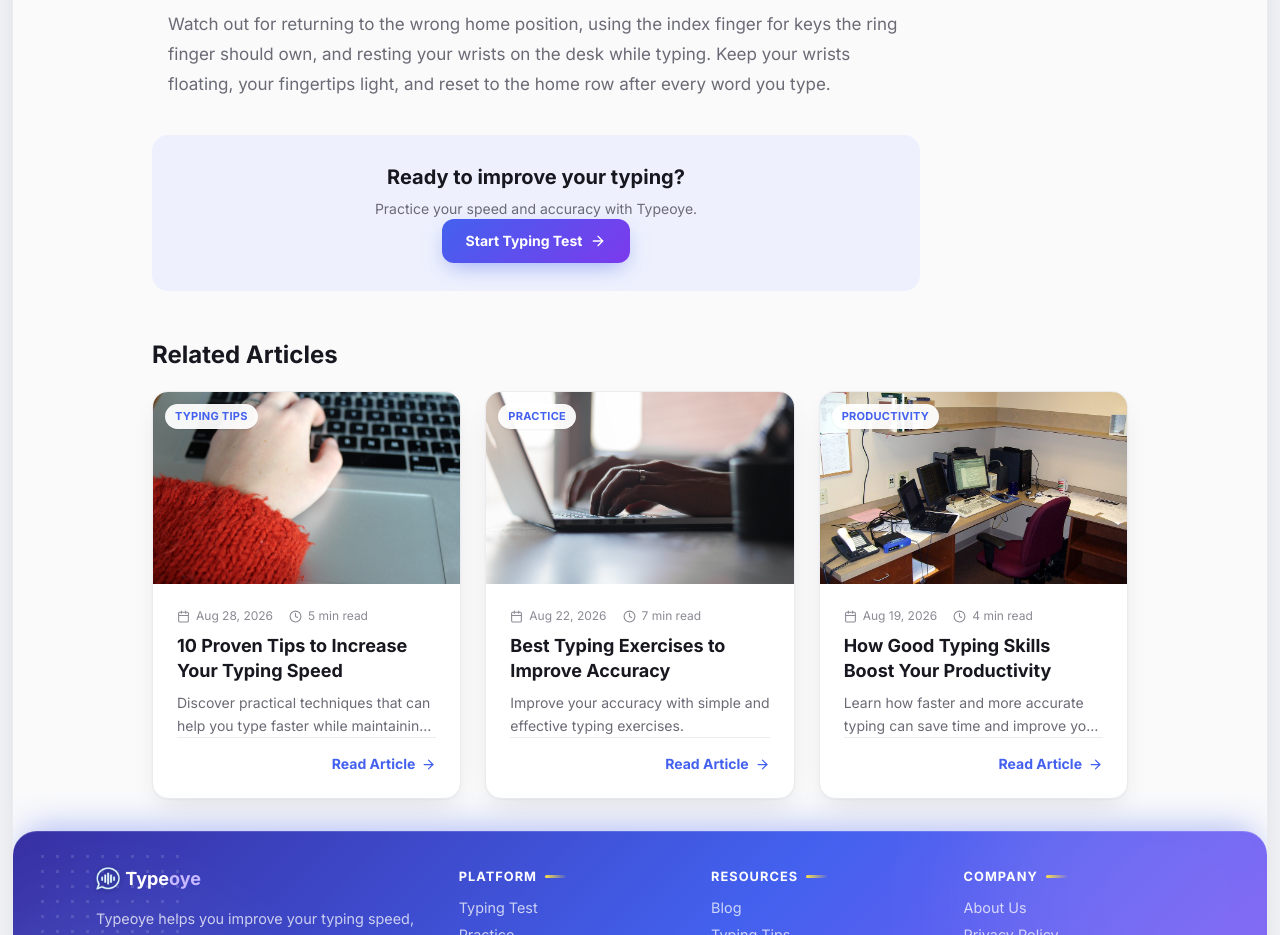
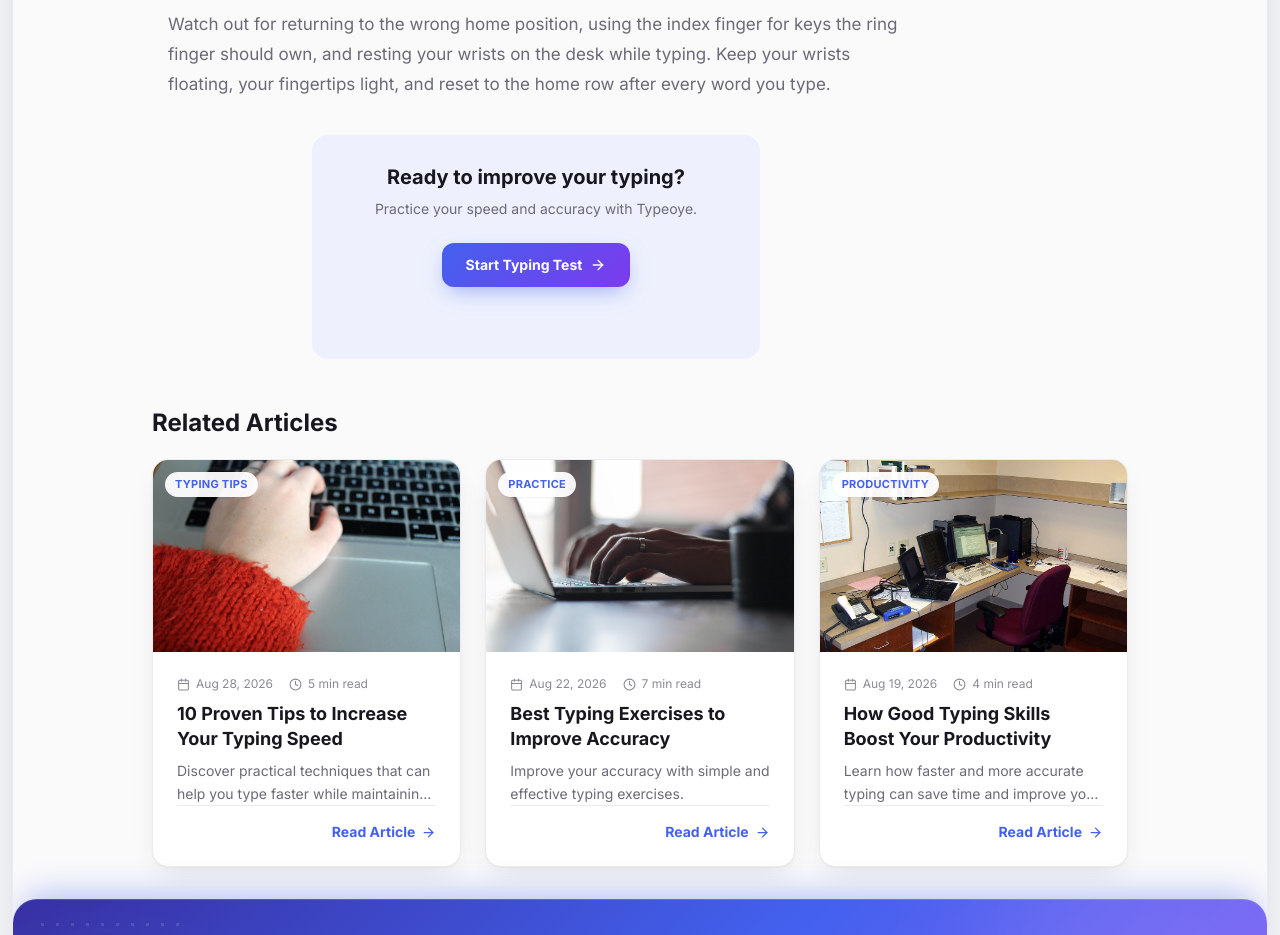
Before and after one commit to Shebi907/Typeoye, a React (Vite) app in the folder client/: page /blog/home-row-technique in a window 1280 px wide. Shown: the part 1640-2575 px from the top of the page. Built offline with nearby package versions, Linux system fonts and the light colour scheme; no server answers.

Commit message:
Add bottom padding, narrower width, and spacing to blog CTA box

```diff
--- a/client/src/components/blog/BlogDetail.tsx
+++ b/client/src/components/blog/BlogDetail.tsx
@@ -97,7 +97,7 @@ export function BlogDetail({ post, related }: BlogDetailProps) {
 
         {/* Closing CTA */}
         <div
-          className="mt-9 rounded-2xl p-6 text-center sm:p-7"
+          className="mt-9 mx-auto max-w-md rounded-2xl px-6 pt-6 pb-16 text-center sm:px-7 sm:pt-7 sm:pb-[72px]"
           style={{ backgroundColor: 'var(--color-accent-light)' }}
         >
           <h3 className="text-lg font-extrabold sm:text-xl" style={{ color: 'var(--color-text-primary)' }}>
@@ -109,7 +109,7 @@ export function BlogDetail({ post, related }: BlogDetailProps) {
           <Link
             to="/test"
             data-testid="article-cta"
-            className="inline-flex items-center gap-2 rounded-xl px-6 py-3 text-sm font-bold text-white transition-all duration-200 hover:-translate-y-0.5 hover:brightness-110 active:scale-[0.98]"
+            className="mt-6 inline-flex items-center gap-2 rounded-xl px-6 py-3 text-sm font-bold text-white transition-all duration-200 hover:-translate-y-0.5 hover:brightness-110 active:scale-[0.98]"
             style={{
               background: 'linear-gradient(135deg, #4361EE 0%, #7C3AED 100%)',
               boxShadow: '0 8px 22px -6px rgba(67, 97, 238, 0.5)',
```
